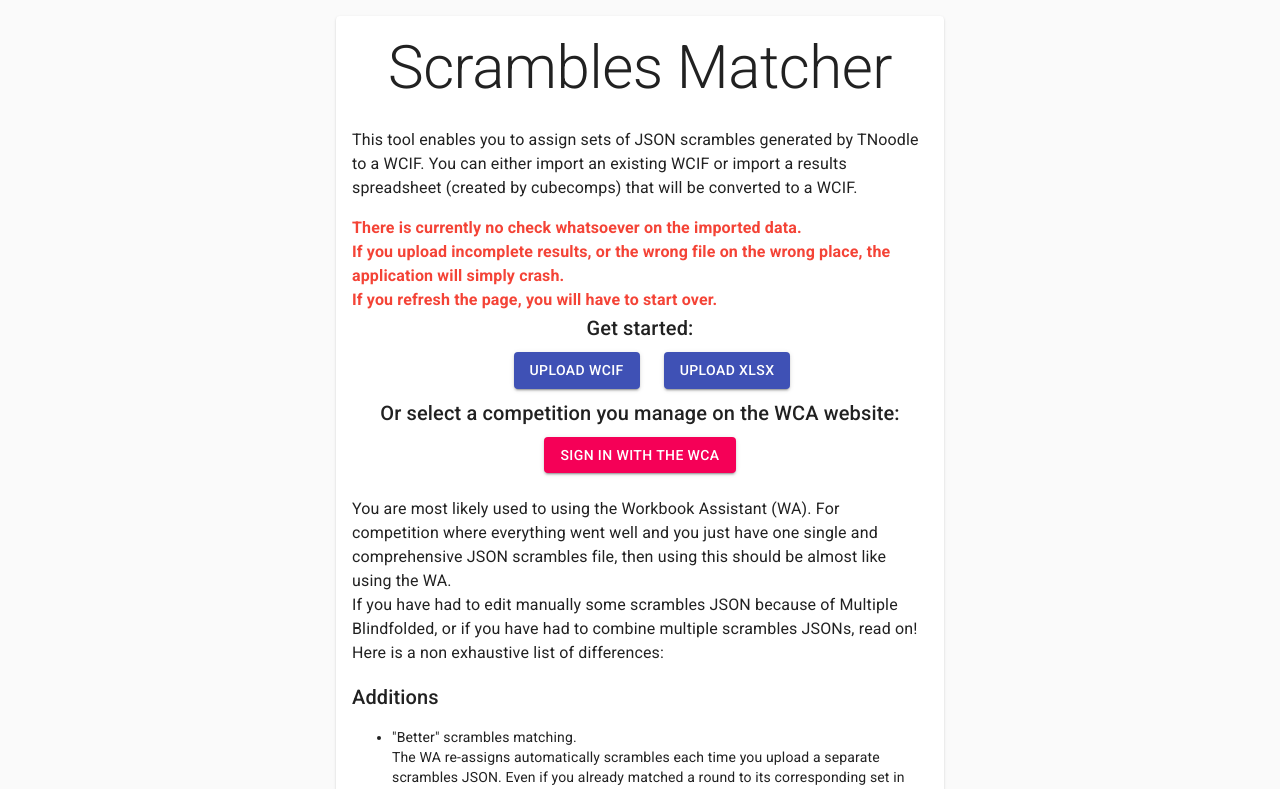
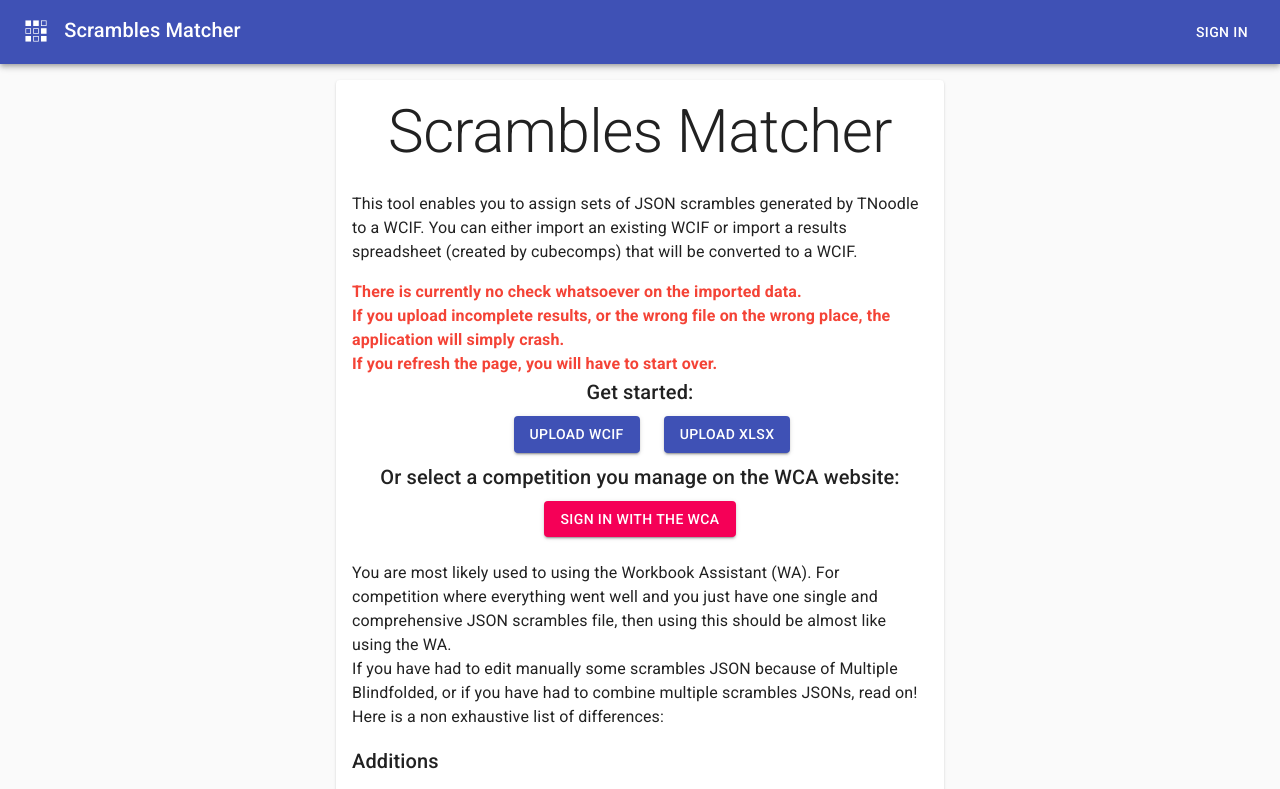
Before and after one commit to thewca/scrambles-matcher, a React (Create React App) app: page / in a window 1280 px wide. Shown: the top 789 px of the page. Built offline with nearby package versions, Linux system fonts and the light colour scheme.

Commit message:
Load WCIF from WCA

```diff
--- a/src/components/App/App.jsx
+++ b/src/components/App/App.jsx
@@ -2,31 +2,90 @@ import React, { Component } from 'react';
 import CssBaseline from '@material-ui/core/CssBaseline';
 import Competition from '../Competition/Competition';
 import ImportWCIF from '../ImportWCIF/ImportWCIF';
+import Header from './Header';
+import ErrorBar from './Error';
 import { importWcif } from '../../logic/import-export-wcif';
+import {
+  getMe,
+  getUpcomingManageableCompetitions,
+  getWcif,
+} from '../../logic/wca-api';
 
 export default class App extends Component {
-  state = {
-    wcif: null,
-    uploadedScrambles: [],
-    errors: [],
-  };
+  constructor(props) {
+    super(props);
+    this.state = {
+      wcif: null,
+      uploadedScrambles: [],
+      error: null,
+      user: null,
+      userToken: props.userToken,
+      competitions: null,
+      loading: false,
+    };
+  }
 
   handleWcifJSONLoad = json => {
     const [wcif, extractedScrambles] = importWcif(json);
-    this.setState({ wcif, uploadedScrambles: extractedScrambles });
+    this.setState({
+      wcif,
+      uploadedScrambles: extractedScrambles,
+      loading: false,
+    });
   };
 
   handleWcifUpdate = wcif => {
     this.setState({ wcif });
   };
 
+  importFromCompetition = id => {
+    this.setState({ loading: true });
+    getWcif(this.state.userToken, id)
+      .then(wcif => this.handleWcifJSONLoad(wcif))
+      .catch(error => this.setState({ error: error.message, loading: false }));
+  };
+
+  componentDidMount() {
+    const { userToken } = this.state;
+    if (userToken) {
+      getMe(userToken)
+        .then(user => {
+          this.setState({
+            user: user.me,
+            loading: this.state.competitions === null,
+          });
+        })
+        .catch(error => this.setState({ error: error.message }));
+      getUpcomingManageableCompetitions(userToken)
+        .then(competitions => {
+          console.log(competitions);
+          this.setState({ competitions, loading: false });
+        })
+        .catch(error => this.setState({ error: error.message }));
+    }
+  }
+
   render() {
-    const { wcif, uploadedScrambles, errors } = this.state;
+    const {
+      wcif,
+      uploadedScrambles,
+      error,
+      user,
+      competitions,
+      loading,
+    } = this.state;
     return (
       <div
         style={{ display: 'flex', minHeight: '100vh', flexDirection: 'column' }}
       >
         <CssBaseline />
+        <Header user={user} />
+        {error && (
+          <ErrorBar
+            message={error}
+            clear={() => this.setState({ error: null })}
+          />
+        )}
         {wcif ? (
           <Competition
             handleWcifUpdate={this.handleWcifUpdate}
@@ -36,7 +95,9 @@ export default class App extends Component {
         ) : (
           <ImportWCIF
             handleWcifJSONLoad={this.handleWcifJSONLoad}
-            errors={errors}
+            importFromCompetition={this.importFromCompetition}
+            competitions={competitions}
+            loading={loading}
           />
         )}
       </div>
--- /dev/null
+++ b/src/components/App/Error.jsx
@@ -0,0 +1,48 @@
+import React from 'react';
+import { makeStyles } from '@material-ui/core/styles';
+import Snackbar from '@material-ui/core/Snackbar';
+import SnackbarContent from '@material-ui/core/SnackbarContent';
+import IconButton from '@material-ui/core/IconButton';
+import CloseIcon from '@material-ui/icons/Close';
+
+const useStyles = makeStyles(theme => ({
+  icon: {
+    fontSize: 20,
+  },
+  error: {
+    backgroundColor: theme.palette.error.dark,
+  },
+  message: {
+    display: 'flex',
+    alignItems: 'center',
+  },
+}));
+
+export default function ErrorBar({ message, clear }) {
+  const classes = useStyles();
+  return (
+    <Snackbar
+      anchorOrigin={{
+        vertical: 'top',
+        horizontal: 'center',
+      }}
+      open={true}
+    >
+      <SnackbarContent
+        className={classes.error}
+        aria-describedby="client-snackbar"
+        message={<span className={classes.message}>{message}</span>}
+        action={[
+          <IconButton
+            key="close"
+            aria-label="close"
+            color="inherit"
+            onClick={clear}
+          >
+            <CloseIcon className={classes.icon} />
+          </IconButton>,
+        ]}
+      />
+    </Snackbar>
+  );
+}
--- /dev/null
+++ b/src/components/App/Header.jsx
@@ -0,0 +1,43 @@
+import React from 'react';
+import AppBar from '@material-ui/core/AppBar';
+import Button from '@material-ui/core/Button';
+import Toolbar from '@material-ui/core/Toolbar';
+import Typography from '@material-ui/core/Typography';
+import { makeStyles } from '@material-ui/core/styles';
+import { CubingIconUnofficial } from '../CubingIcon/CubingIcon';
+import { signIn } from '../../logic/auth';
+
+const useStyles = makeStyles(theme => ({
+  title: {
+    flexGrow: 1,
+  },
+  titleIcon: {
+    marginRight: theme.spacing(2),
+  },
+}));
+
+const Header = ({ user }) => {
+  const classes = useStyles();
+  return (
+    <AppBar position="static" color="primary">
+      <Toolbar>
+        <Typography variant="h6" className={classes.title}>
+          <CubingIconUnofficial
+            eventId="333mts"
+            className={classes.titleIcon}
+          />
+          Scrambles Matcher
+        </Typography>
+        {user ? (
+          <Typography>{user.name}</Typography>
+        ) : (
+          <Button color="inherit" onClick={signIn}>
+            Sign in
+          </Button>
+        )}
+      </Toolbar>
+    </AppBar>
+  );
+};
+
+export default Header;
--- a/src/components/Auth/CompetitionsList.jsx
+++ /dev/null
@@ -1,27 +0,0 @@
-import React, { Fragment } from 'react';
-//import React, { Fragment, useState } from 'react';
-import Button from '@material-ui/core/Button';
-import Typography from '@material-ui/core/Typography';
-import { signIn } from '../../logic/auth';
-
-const CompetitionsList = ({ userToken, setCompetitionWcif }) => {
-  //const [competitions, setCompetitions] = useState([]);
-  return (
-    <Fragment>
-      {userToken ? (
-        <Typography variant="h6">Token: {userToken}</Typography>
-      ) : (
-        <Button
-          variant="contained"
-          component="span"
-          color="secondary"
-          onClick={signIn}
-        >
-          Sign in with the WCA
-        </Button>
-      )}
-    </Fragment>
-  );
-};
-
-export default CompetitionsList;
--- a/src/components/Competition/CompetitionMenu/CompetitionMenu.jsx
+++ b/src/components/Competition/CompetitionMenu/CompetitionMenu.jsx
@@ -10,7 +10,7 @@ import InfoIcon from '@material-ui/icons/Info';
 import ReportProblemIcon from '@material-ui/icons/ReportProblem';
 import classnames from 'classnames';
 
-import CubingIcon from '../../CubingIcon/CubingIcon';
+import { CubingIcon } from '../../CubingIcon/CubingIcon';
 import {
   eventHasValidScrambles,
   roundHasValidScrambles,
--- a/src/components/CubingIcon/CubingIcon.jsx
+++ b/src/components/CubingIcon/CubingIcon.jsx
@@ -1,6 +1,7 @@
 import React from 'react';
+import classnames from 'classnames';
 
-const CubingIcon = ({ eventId, ...props }) => (
+export const CubingIcon = ({ eventId, ...props }) => (
   <span
     style={{ fontSize: 24 }}
     className={`cubing-icon event-${eventId}`}
@@ -8,4 +9,10 @@ const CubingIcon = ({ eventId, ...props }) => (
   />
 );
 
-export default CubingIcon;
+export const CubingIconUnofficial = ({ eventId, className, ...props }) => (
+  <span
+    style={{ fontSize: 24 }}
+    className={classnames('cubing-icon', `unofficial-${eventId}`, className)}
+    {...props}
+  />
+);
--- /dev/null
+++ b/src/components/ImportWCIF/CompetitionsList.jsx
@@ -0,0 +1,49 @@
+import React, { Fragment } from 'react';
+import Button from '@material-ui/core/Button';
+import List from '@material-ui/core/List';
+import ListItem from '@material-ui/core/ListItem';
+import ListItemText from '@material-ui/core/ListItemText';
+import { signIn } from '../../logic/auth';
+
+export const CompetitionsList = ({ competitions, importFromCompetition }) => (
+  <List>
+    {competitions.length === 0 ? (
+      <ListItem>
+        <ListItemText>You have no upcoming competitions to manage</ListItemText>
+      </ListItem>
+    ) : (
+      competitions.map(competition => (
+        <ListItem
+          key={competition.id}
+          button
+          onClick={() => importFromCompetition(competition.id)}
+        >
+          <ListItemText>{competition.name}</ListItemText>
+        </ListItem>
+      ))
+    )}
+  </List>
+);
+
+export const CompetitionsSection = ({
+  competitions,
+  importFromCompetition,
+}) => (
+  <Fragment>
+    {competitions ? (
+      <CompetitionsList
+        competitions={competitions}
+        importFromCompetition={importFromCompetition}
+      />
+    ) : (
+      <Button
+        variant="contained"
+        component="span"
+        color="secondary"
+        onClick={signIn}
+      >
+        Sign in with the WCA
+      </Button>
+    )}
+  </Fragment>
+);
--- a/src/components/ImportWCIF/ImportWCIF.jsx
+++ b/src/components/ImportWCIF/ImportWCIF.jsx
@@ -2,6 +2,7 @@ import React from 'react';
 import { makeStyles } from '@material-ui/core/styles';
 import Button from '@material-ui/core/Button';
 import Typography from '@material-ui/core/Typography';
+import CircularProgress from '@material-ui/core/CircularProgress';
 import Paper from '@material-ui/core/Paper';
 import Grid from '@material-ui/core/Grid';
 import XLSX from 'xlsx';
@@ -9,8 +10,7 @@ import {
   personWcifFromRegistrationXlsx,
   roundWcifFromXlsx,
 } from '../../logic/xlsx-utils';
-import CompetitionsList from '../Auth/CompetitionsList';
-import { getOauthTokenIfAny } from '../../logic/auth';
+import { CompetitionsSection } from './CompetitionsList';
 
 //import tmpWcif from '../../wcifresults.json';
 
@@ -107,9 +107,15 @@ const handleFileUploadChange = (updater, event) => {
   reader.readAsText(event.target.files[0]);
 };
 
-const ImportWCIF = ({ handleWcifJSONLoad }) => {
+const Loading = () => <CircularProgress color="secondary" />;
+
+const ImportWCIF = ({
+  handleWcifJSONLoad,
+  importFromCompetition,
+  competitions,
+  loading,
+}) => {
   const classes = useStyles();
-  const userToken = getOauthTokenIfAny();
 
   // Dirty hack to preload given WCIF
   //handleWcifJSONLoad(tmpWcif);
@@ -195,10 +201,14 @@ const ImportWCIF = ({ handleWcifJSONLoad }) => {
             <Typography variant="h6" className={classes.h6}>
               Or select a competition you manage on the WCA website:
             </Typography>
-            <CompetitionsList
-              userToken={userToken}
-              setCompetitionWcif={() => alert('coucou')}
-            />
+            {loading ? (
+              <Loading />
+            ) : (
+              <CompetitionsSection
+                competitions={competitions}
+                importFromCompetition={importFromCompetition}
+              />
+            )}
           </Grid>
           <Typography paragraph className={classes.mt3}>
             You are most likely used to using the Workbook Assistant (WA). For
--- a/src/index.js
+++ b/src/index.js
@@ -2,7 +2,9 @@ import React from 'react';
 import ReactDOM from 'react-dom';
 import 'typeface-roboto';
 import './wca_data/cubing-icons.css';
+import { getOauthTokenIfAny } from './logic/auth';
 
 import App from './components/App/App';
 
-ReactDOM.render(<App />, document.getElementById('root'));
+const userToken = getOauthTokenIfAny();
+ReactDOM.render(<App userToken={userToken} />, document.getElementById('root'));
--- a/src/logic/auth.js
+++ b/src/logic/auth.js
@@ -20,7 +20,7 @@ export const signIn = () => {
     client_id: WCA_OAUTH_CLIENT_ID,
     response_type: 'token',
     redirect_uri: oauthRedirectUri(),
-    scope: 'manage_competitions',
+    scope: 'public manage_competitions',
   });
   window.location = `${WCA_ORIGIN}/oauth/authorize?${params.toString()}`;
 };
```
